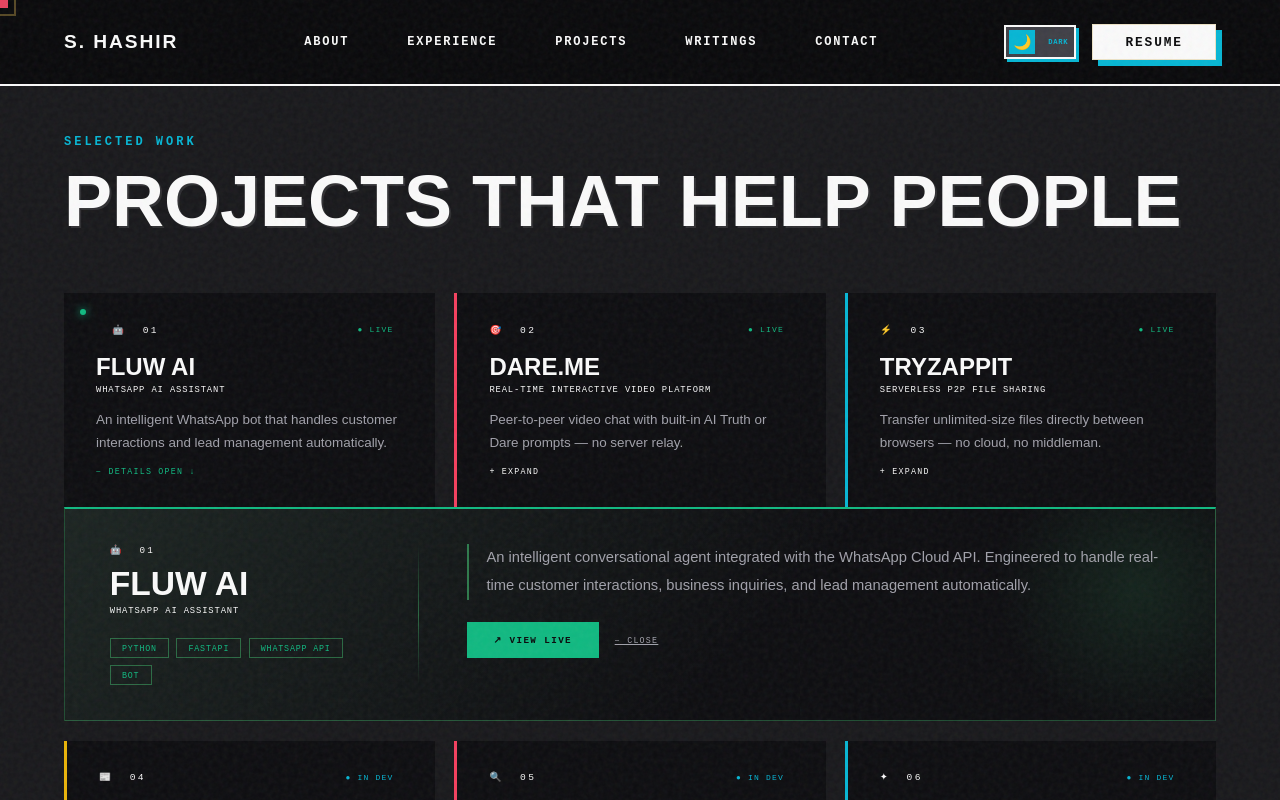
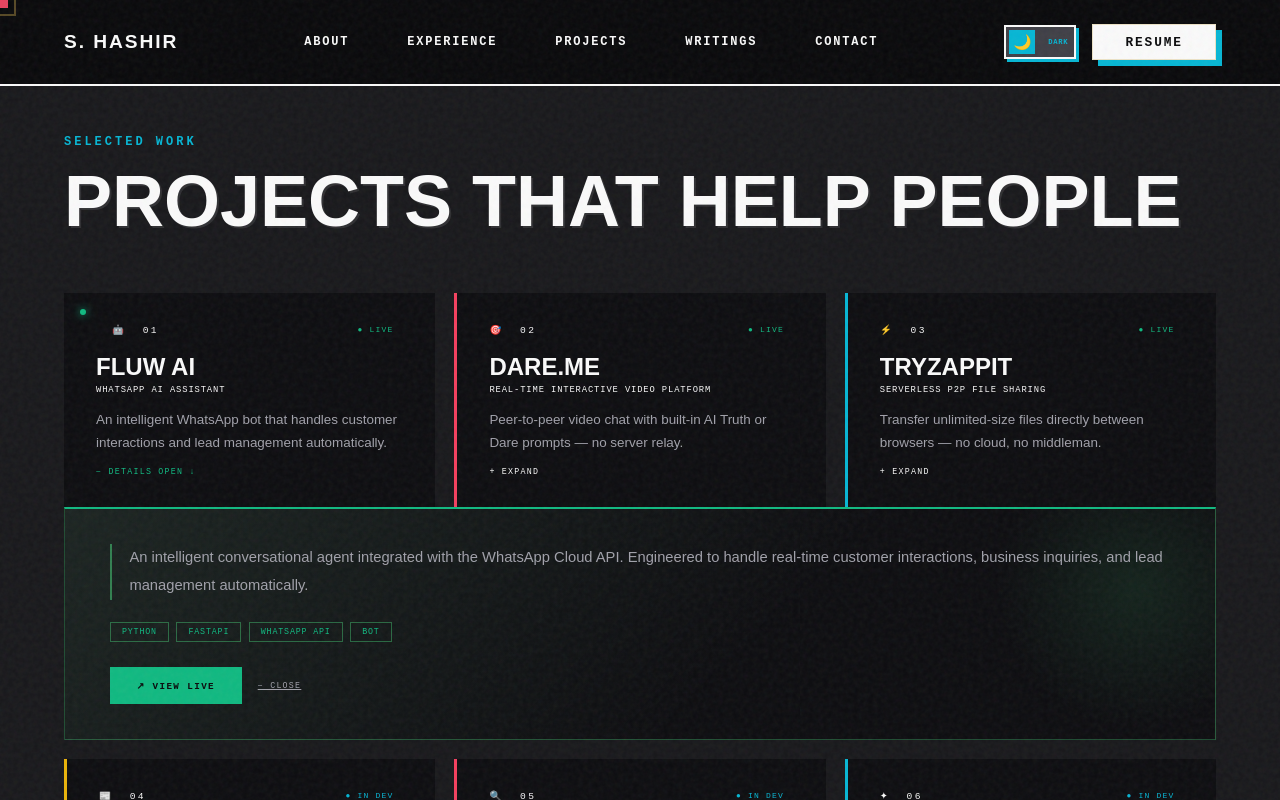
Before and after one commit to Salman-Hashir/salman-portfolio, a React (Vite) app: page / in a window 1280 px wide. Both pictures are taken after a click on the element 249 px from the left and 4103 px from the top of the page. Shown: the part 3703-4503 px from the top of the page. Built offline with nearby package versions, Linux system fonts and the light colour scheme.

Commit message:
fix: remove duplicate title from expanded panel, show only desc/tags/actions

```diff
--- a/src/components/Projects.jsx
+++ b/src/components/Projects.jsx
@@ -376,47 +376,26 @@ const Projects = () => {
                         pointerEvents: 'none',
                       }} />
 
-                      <div style={{
-                        display: 'flex',
-                        flexDirection: isMobile ? 'column' : 'row',
-                        gap: isMobile ? '1.6rem' : '3rem',
-                        alignItems: 'flex-start',
+                      {/* Full description */}
+                      <p style={{
+                        fontSize: isMobile ? '0.83rem' : '0.92rem',
+                        color: 'var(--muted)', lineHeight: 1.88,
+                        borderLeft: `2px solid rgba(${selected.accentRaw},0.5)`,
+                        paddingLeft: '1.1rem',
+                        marginBottom: '1.4rem',
                         position: 'relative',
                       }}>
+                        {selected.desc}
+                      </p>
 
-                        {/* LEFT — project identity recap */}
-                        <div style={{ flex: isMobile ? 'none' : '0 0 260px' }}>
-                          <div style={{
-                            fontFamily: 'var(--font-mono)', fontSize: '0.58rem',
-                            letterSpacing: '0.25em', color: `${selected.accent}bb`,
-                            textTransform: 'uppercase', marginBottom: '0.6rem',
-                          }}>
-                            {selected.icon}&nbsp;&nbsp;{selected.num}
-                          </div>
-                          <h3 style={{
-                            fontFamily: 'var(--font-display)', fontWeight: 900,
-                            color: 'var(--white)', textTransform: 'uppercase',
-                            fontSize: isMobile ? '1.8rem' : '2.1rem',
-                            lineHeight: 1.05, marginBottom: '0.3rem',
-                          }}>
-                            {selected.title}
-                          </h3>
-                          <span style={{
-                            fontFamily: 'var(--font-mono)', fontSize: '0.55rem',
-                            letterSpacing: '0.1em', textTransform: 'uppercase',
-                            color: `${selected.accent}99`, display: 'block', marginBottom: '1.4rem',
-                          }}>
-                            {selected.sub}
-                          </span>
-
-                          {/* Tags */}
-                          <div style={{ display: 'flex', flexWrap: 'wrap', gap: '0.45rem' }}>
+                      {/* Tech tags */}
+                      <div style={{ display: 'flex', flexWrap: 'wrap', gap: '0.45rem', marginBottom: '1.6rem' }}>
                         {selected.tags.map((tag, idx) => (
                           <motion.span
                             key={idx}
                             initial={{ opacity: 0, y: 6 }}
                             animate={{ opacity: 1, y: 0 }}
-                                transition={{ delay: 0.15 + idx * 0.06 }}
+                            transition={{ delay: 0.12 + idx * 0.055 }}
                             style={{
                               padding: '0.28rem 0.7rem',
                               border: `1px solid rgba(${selected.accentRaw},0.4)`,
@@ -429,32 +408,6 @@ const Projects = () => {
                           </motion.span>
                         ))}
                       </div>
-                        </div>
-
-                        {/* Divider */}
-                        {!isMobile && (
-                          <motion.div
-                            initial={{ scaleY: 0 }}
-                            animate={{ scaleY: 1 }}
-                            transition={{ duration: 0.4, ease: EASE, delay: 0.1 }}
-                            style={{
-                              width: 1, alignSelf: 'stretch',
-                              background: `linear-gradient(to bottom, transparent, rgba(${selected.accentRaw},0.4), transparent)`,
-                              transformOrigin: 'top', flexShrink: 0,
-                            }}
-                          />
-                        )}
-
-                        {/* RIGHT — full description + actions */}
-                        <div style={{ flex: 1, display: 'flex', flexDirection: 'column', gap: '1.4rem' }}>
-                          <p style={{
-                            fontSize: isMobile ? '0.83rem' : '0.92rem',
-                            color: 'var(--muted)', lineHeight: 1.88,
-                            borderLeft: `2px solid rgba(${selected.accentRaw},0.5)`,
-                            paddingLeft: '1.1rem',
-                          }}>
-                            {selected.desc}
-                          </p>
 
                       {/* Actions */}
                       <div style={{ display: 'flex', alignItems: 'center', gap: '1rem', flexWrap: 'wrap' }}>
@@ -499,8 +452,6 @@ const Projects = () => {
                           − Close
                         </button>
                       </div>
-                        </div>
-                      </div>
                     </motion.div>
                   </motion.div>
                 )}
```
Lines whose indentation alone changed are shown as unchanged.
